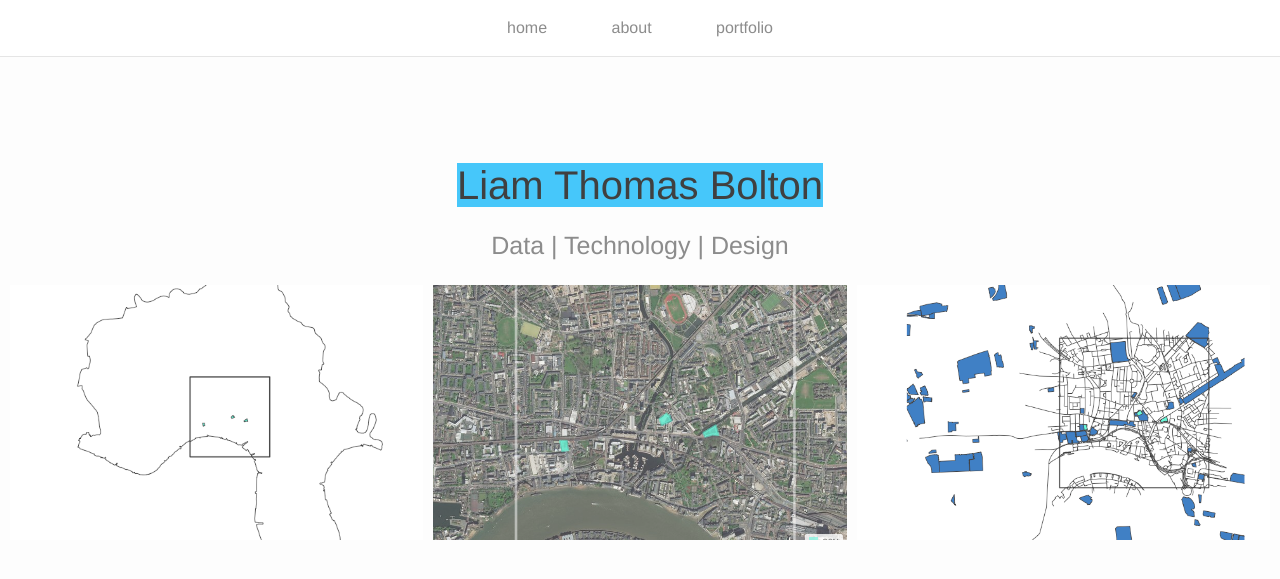
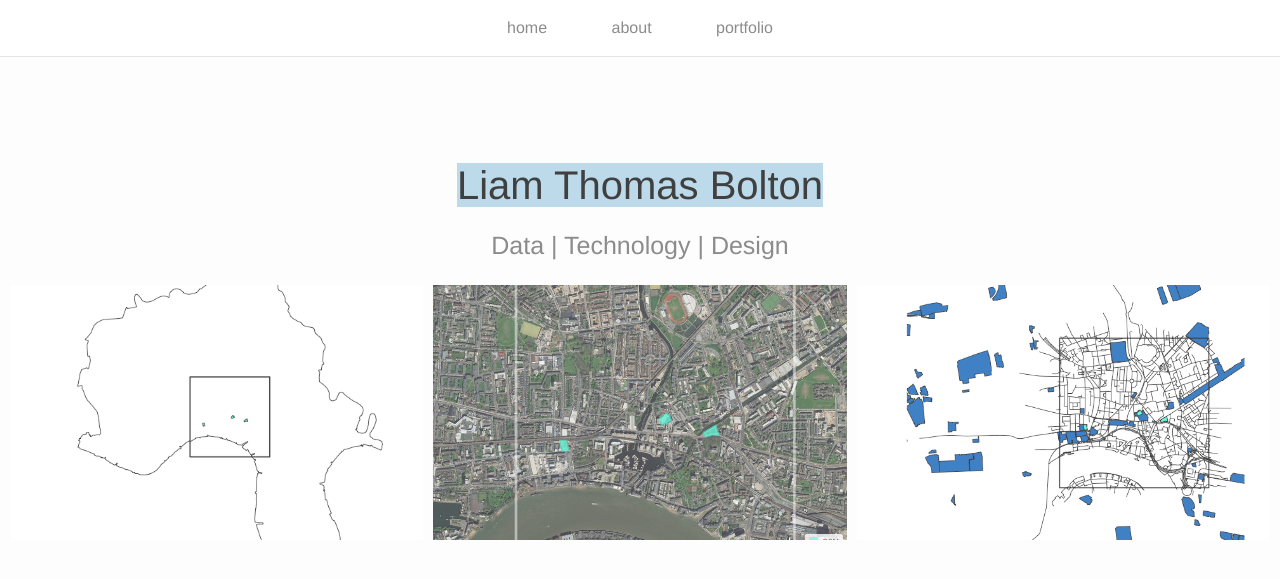
Before and after one commit to lbuk/portfolio-website, a Jekyll site: the page built from index.html, in a window 1280 px wide. Shown: the top 579 px of the page. Built offline with Jekyll 4.4.1, drawn with Linux system fonts in a browser that asks for light colours; nearby versions of some CDN libraries; the list of posts is cut into pages by our own code.

Commit message:
Update index.html

```diff
--- a/index.html
+++ b/index.html
@@ -4,7 +4,7 @@ layout: default
 <div class="header-bar">
   <br/>
   <br/>
-  <h1><span style="background-color: #09b4f8">Liam Thomas Bolton</span></h1>
+  <h1><span style="background-color: #a6cee3">Liam Thomas Bolton</span></h1>
   <h2>Data | Technology | Design</h2>
 	<div class="img_row">
 	<img class="col one" src="{{ site.baseurl }}/img/limehouse_osm_borough.png" alt="" title=""/>
```
